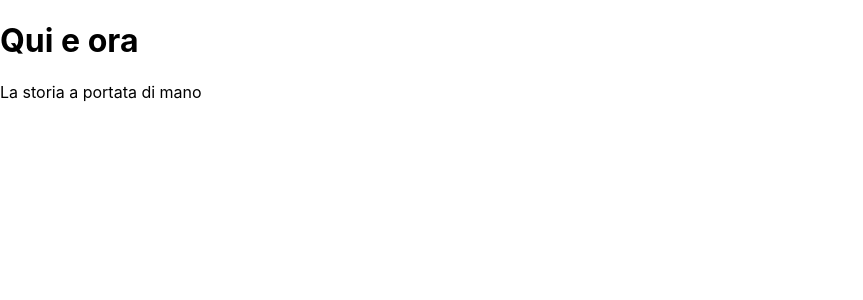
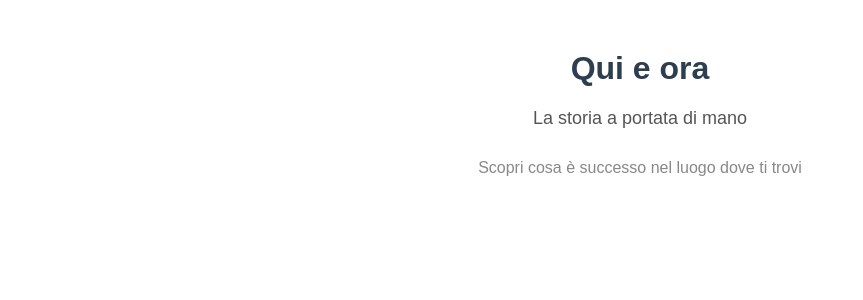
Before and after one commit to monicazucca1974-lab/quieoralastoria, a React (Create React App) app: page / in a window 1280 px wide. Shown: the top 300 px of the page, without its empty margins (0-863 px from the left). Built offline with nearby package versions, Linux system fonts and the light colour scheme.

Commit message:
Aggiungo stile alla pagina e corretto errore

```diff
--- a/src/App.js
+++ b/src/App.js
@@ -1,9 +1,11 @@
 function App() {
   return (
-    <div className="App">
-      <h1>Qui e ora</h1>
-      <p>La storia a portata di mano</p>
+    <div style={{ textAlign: 'center', marginTop: '50px', fontFamily: 'Arial' }}>
+      <h1 style={{ color: '#2c3e50' }}>Qui e ora</h1>
+      <p style={{ fontSize: '18px', color: '#555' }}>La storia a portata di mano</p>
+      <p style={{ marginTop: '30px', color: '#888' }}>Scopri cosa è successo nel luogo dove ti trovi</p>
     </div>
   );
 }
+
 export default App;
```
